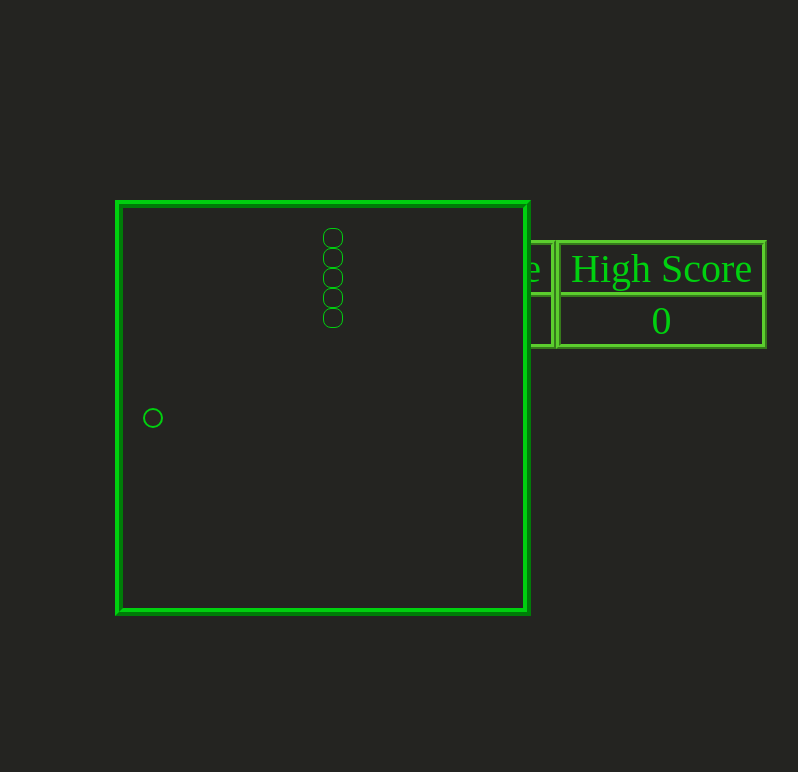
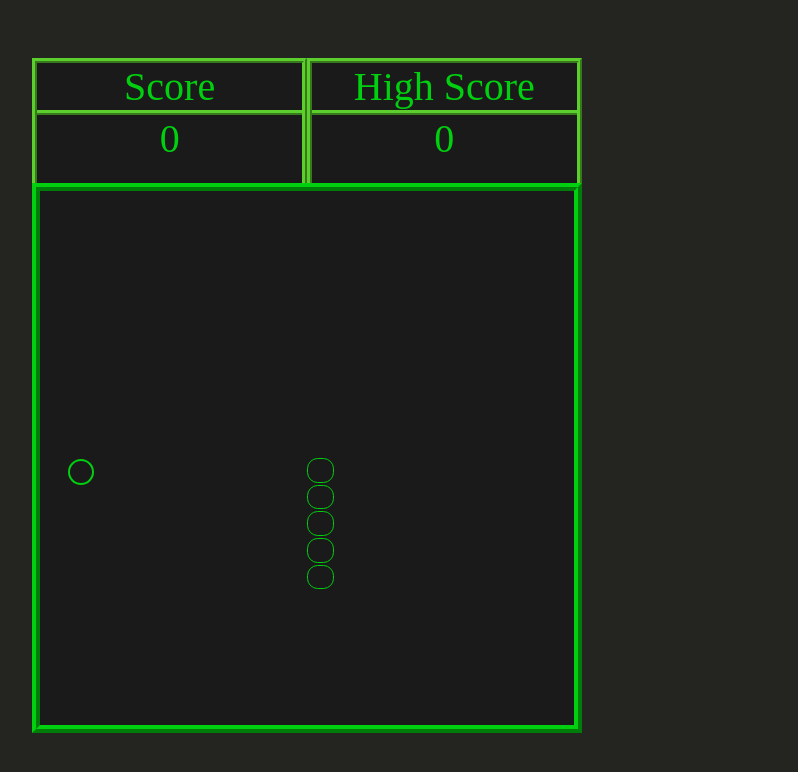
Before and after one commit to michaelrae0/snake-app, a React app: page / in a window 1280 px wide. Shown: the whole page, without its empty margins (333-1131 px from the left). Built offline with nearby package versions, Linux system fonts and the light colour scheme.

Commit message:
sizing fixed

```diff
--- a/src/Apple.js
+++ b/src/Apple.js
@@ -1,7 +1,5 @@
 import React from 'react';
 import './index.css';
-
-let distRatio = 20;
 
 class Apple extends React.Component {
   spawnApple() {
@@ -9,8 +7,13 @@ class Apple extends React.Component {
       <div
         className="apple"
         style={{
-          left: this.props.value * distRatio + 12 + 'px',
-          top: this.props.index * distRatio + 12 + 'px'
+          width: this.props.itemprop.distRatio - 4,
+          height: this.props.itemprop.distRatio - 4,
+          margin: -this.props.itemprop.distRatio / 2 - 2,
+          borderRadius: this.props.itemprop.distRatio / 2,
+          // Location = square*ratio + offset
+          left: this.props.value * this.props.itemprop.distRatio + this.props.itemprop.distRatio*0.6 + 'px',
+          top: this.props.index * this.props.itemprop.distRatio + this.props.itemprop.distRatio*0.6 + 'px'
         }}
       ></div>
     );
--- a/src/Score.js
+++ b/src/Score.js
@@ -2,14 +2,35 @@ import React from 'react';
 import './index.css';
 
 class Score extends React.Component {
+
   render () {
+    let pixParInScore = this.props.itemprop;
     return (
-      <div className="scoreboard" >
-        <div className="halfboard" >
+      <div
+        className="scoreboard"
+        style={{
+          fontSize: pixParInScore.distRatio * 3/2 + 'px',
+          top: (pixParInScore.clientHeight - pixParInScore.viewHeight + 116) / 2 - 116 + (116 - this.props.itemprop.viewHeight / 4) + 'px',
+          left: (pixParInScore.clientWidth	- pixParInScore.viewWidth - pixParInScore.viewBorder*2) / 2 + 'px'
+        }}
+      >
+        <div
+          className="halfboard"
+          style={{
+            width: pixParInScore.viewWidth/2 - 2,
+            height: this.props.itemprop.viewHeight / 4 + 'px',
+          }}
+        >
           <div className="board-word" >Score</div>
           <div className="board-num" >{this.props.value}</div>
         </div>
-        <div className="halfboard">
+        <div
+          className="halfboard"
+          style={{
+            width: pixParInScore.viewWidth/2 - 2,
+            height: this.props.itemprop.viewHeight / 4 + 'px',
+          }}
+        >
           <div className="board-word" >High Score</div>
           <div className="board-num" >{this.props.index}</div>
         </div>
--- a/src/Snake.js
+++ b/src/Snake.js
@@ -1,17 +1,9 @@
 import React from 'react';
 import './index.css';
 
-let distRatio = 20;
+class Snake extends React.Component {
+  render () {
 
-class Snake extends React.Component {
-  constructor(props) {
-    super(props);
-
-    this.state = {
-
-    }
-  }
-  render () {
     const snake = this.props.value.map((local, index) => {
       if (local.sx < 0) local.sx = 19;
       if (local.sx > 19) local.sx = 0;
@@ -23,8 +15,13 @@ class Snake extends React.Component {
         key={index} // Fix! (make actually unique)
         className="snakepiece"
         style={{
-          left: (+local.sx)*distRatio + 10 + 'px',
-          top: (+local.sy)*distRatio + 10 + 'px'
+          width: this.props.itemprop.distRatio - 2,
+          height: this.props.itemprop.distRatio - 4,
+          margin: -this.props.itemprop.distRatio / 2,
+          borderRadius: this.props.itemprop.distRatio * 0.4,
+          // location = square*ratio + offset
+          left: local.sx*this.props.itemprop.distRatio + this.props.itemprop.distRatio/2 + 'px',
+          top: local.sy*this.props.itemprop.distRatio + this.props.itemprop.distRatio/2 + 'px'
         }}
       ></div>
       )
--- a/src/index.css
+++ b/src/index.css
@@ -2,57 +2,53 @@ body {
   background-color: #242421;
 }
 .viewport {
-  background-color: #242421;
+  background-color: #1b1a1a;
   position: absolute;
   width: 400px;
   height: 400px;
   top: 25%;
   left: 35%;
   font-size: 0;
-  border: 8px ridge #00D00F
+  border: 8px ridge #00D00F;
+  /* float: left */
 }
 .snakepiece {
-  background-color: #242421;
+  background-color: #1b1a1a;
   position: relative;
-  width: 18px;
-  height: 18px;
-  margin: -10px;
+  width: 28px;
+  height: 28px;
+  margin: -15px;
   float: left;
   border: 1px;
   border-style: solid;
   border-color: #00D00F;
-  border-radius: 8px
+  border-radius: 12px
 }
 .apple {
-  background-color: #292421;
+  background-color: #1b1a1a;
   position: relative;
-  width: 16px;
-  height: 16px;
-  margin: -12px;
+  width: 26px;
+  height: 26px;
+  margin: -17px;
   float: left;
   border: 2px;
   border-style: solid;
   border-color: #00D00F;
-  border-radius: 10px
+  border-radius: 15px
 }
 .scoreboard {
   color: #00D00F;
-  font-size: 40px;
+  background-color: #1b1a1a;
   position: absolute;
-  top: 30%;
-  left: 60%;
   float: left;
 }
 .halfboard {
+  width: 198px;
   float: left;
   text-align: center;
   border: 5px ridge #5cce2e;
 }
-.score {
-  border-right: 0px
-}
 .board-word {
-  padding: 0px 10px;
   border-bottom: 5px ridge #5cce2e;
 }
 /* Prevents blue line around div when clicked on */
--- a/src/index.js
+++ b/src/index.js
@@ -14,7 +14,7 @@ class Game extends React.Component {
       ax: Math.floor( Math.random()*20 ),
       ay: Math.floor( Math.random()*20 ),
       xv: 0,
-      yv: -1,
+      yv: 0,
       invStartDir: "down",
       score: 0,
       highScore: 0,
@@ -24,7 +24,7 @@ class Game extends React.Component {
         {sx: 10, sy: 12, id: 3},
         {sx: 10, sy: 13, id: 2},
         {sx: 10, sy: 14, id: 1}
-      ]
+      ],
     }
   }
 
@@ -66,7 +66,7 @@ class Game extends React.Component {
               {sx: 10, sy: 14, id: 4}
             ],
             xv: 0,
-            yv: -1,
+            yv: 0,
             highScore: newScore,
             score: 0,
           })
@@ -145,17 +145,57 @@ class Game extends React.Component {
   }
 
   render() {
+    let clientHeight = document.documentElement.clientHeight,
+        clientWidth = document.documentElement.clientWidth,
+        viewHeight = 0,
+        viewWidth = 0,
+        distRatio = 0;
+    if (clientWidth >= clientHeight) {
+      viewHeight = clientHeight*2/3;
+      viewWidth = viewHeight;
+      distRatio = viewHeight / 20;
+    } else {
+      viewWidth = clientWidth*2/3;
+      viewHeight=viewWidth;
+      distRatio = viewWidth / 20
+    }
+    let pixPar = { // pixelParameters
+        clientHeight,
+        clientWidth,
+        viewBorder: 8,
+        viewWidth,
+        viewHeight,
+        distRatio, // viewHeight / game squares
+      };
+
     return (
       <div>
-        <Score value={this.state.score} index={this.state.highScore} />
-        <div className="border">
-          <div className="viewport" onKeyDown={this.handleKeyPress} tabIndex="0">
-            <Snake value={this.state.locations} />
-            <Apple
-              value={this.state.ax}
-              index={this.state.ay}
-            />
-          </div>
+        <Score
+          className
+          value={this.state.score}
+          index={this.state.highScore}
+          itemprop={pixPar}
+        />
+        <div
+          className="viewport"
+          onKeyDown={this.handleKeyPress}
+          tabIndex="0"
+          style={{
+            width: pixPar.viewWidth,
+            height: pixPar.viewHeight,
+            top: (pixPar.clientHeight	- pixPar.viewHeight - pixPar.viewBorder*2 + 116) / 2 + 'px',
+            left: (pixPar.clientWidth	- pixPar.viewWidth - pixPar.viewBorder*2) / 2 + 'px'
+          }}
+        >
+          <Snake
+            value={this.state.locations}
+            itemprop={pixPar}
+          />
+          <Apple
+            value={this.state.ax}
+            index={this.state.ay}
+            itemprop={pixPar}
+          />
         </div>
       </div>
     )
```
